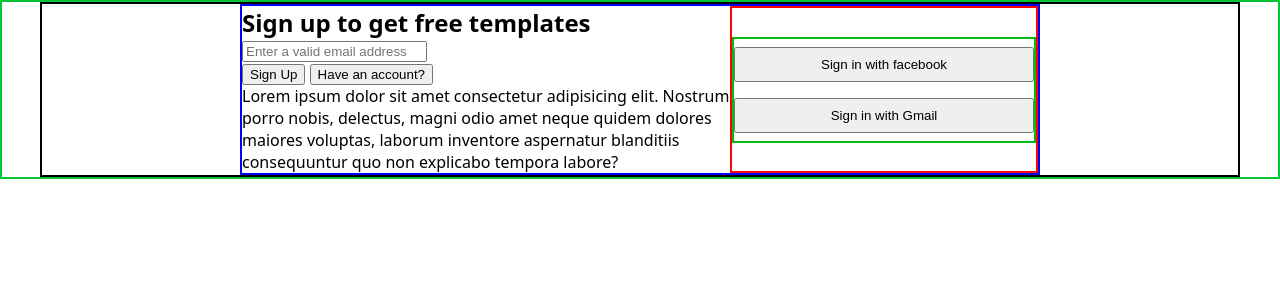
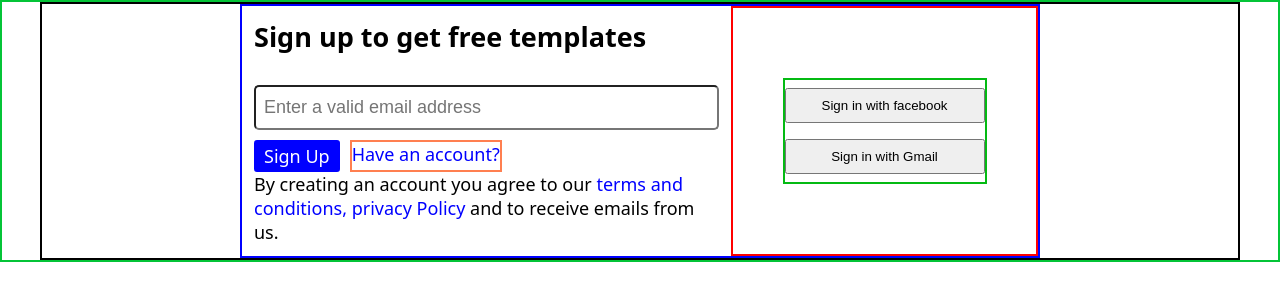
Before and after one commit to CremonaLambert/Simple-Navigation-Bar, a plain HTML site: page simple_little_login_templates/index.html in a window 1280 px wide. Drawn offline with Linux system fonts and the light colour scheme.

Commit message:
template final phase

```diff
--- a/simple_little_login_templates/index.html
+++ b/simple_little_login_templates/index.html
@@ -17,12 +17,10 @@
                     <h2>Sign up to get free templates</h2>
                     <input type="email" placeholder="Enter a valid email address">
                     <div class="btscontainer">
-                       <button class="left">Sign Up</button>
-                       <button class="right">Have an account?</button>
+                       <div class="left">Sign Up</div>
+                       <div class="right"> <a href="">Have an account?</a></div>
                     </div>
-                    <p class="terms">
-                        Lorem ipsum dolor sit amet consectetur adipisicing elit. Nostrum porro nobis, delectus, magni odio amet neque quidem dolores maiores voluptas, laborum inventore aspernatur blanditiis consequuntur quo non explicabo tempora labore?
-                    </p>
+                    <p class="terms">By creating an account you agree to our <span>terms and conditions, privacy Policy</span> and to receive emails from us.</p>
                 </div>
 
                 <div class="innerboxright">
--- a/simple_little_login_templates/styles.css
+++ b/simple_little_login_templates/styles.css
@@ -4,6 +4,7 @@
 }
 body {
     font-family: system-ui, -apple-system, BlinkMacSystemFont, 'Segoe UI', Roboto, Oxygen, Ubuntu, Cantarell, 'Open Sans', 'Helvetica Neue', sans-serif;
+    font-size: 18px;
 }
 
 .container {
@@ -29,19 +30,66 @@ body {
     border: 2px solid red;
     width: 800px;
     display: flex;
+    /* margin: 50px; */
+    padding: 30px;
 }
 .btsright {
     border: 2px solid rgb(4, 186, 19);
     display: flex;
     flex-direction: column;
-    margin: auto 0;
+
+    margin: auto auto;
     /* justify-items: center; */
     /* align-items: center; */
 }
 
 .facebook, .gmail {
     padding: 8px;
-    width: 300px;
+    width: 200px;
     margin: 8px 0;
 
 }
+
+h2 {
+    /* margin-top: 50px; */
+    margin-bottom: 20px;
+}
+
+.form {
+    margin: 12px;
+}
+
+input {
+    margin: 10px 0;
+    padding: 10px 8px;
+    width: 465px;
+    border-radius: 5px;
+    /* padding: 0 5px; */
+    font-size: 18px;
+}
+
+.left {
+    /* margin: 100px 4px; */
+    padding: 4px 10px;
+    color: #fff;
+    background-color: blue;
+    border-radius: 3px;
+}
+.right {
+    border:  2px solid coral;
+    margin: 0 10px;
+}
+
+.right>a {
+    text-decoration: none;
+    color: blue;
+}
+
+.btscontainer {
+    display: flex;
+
+}
+
+span {
+    color: blue;
+}
```
